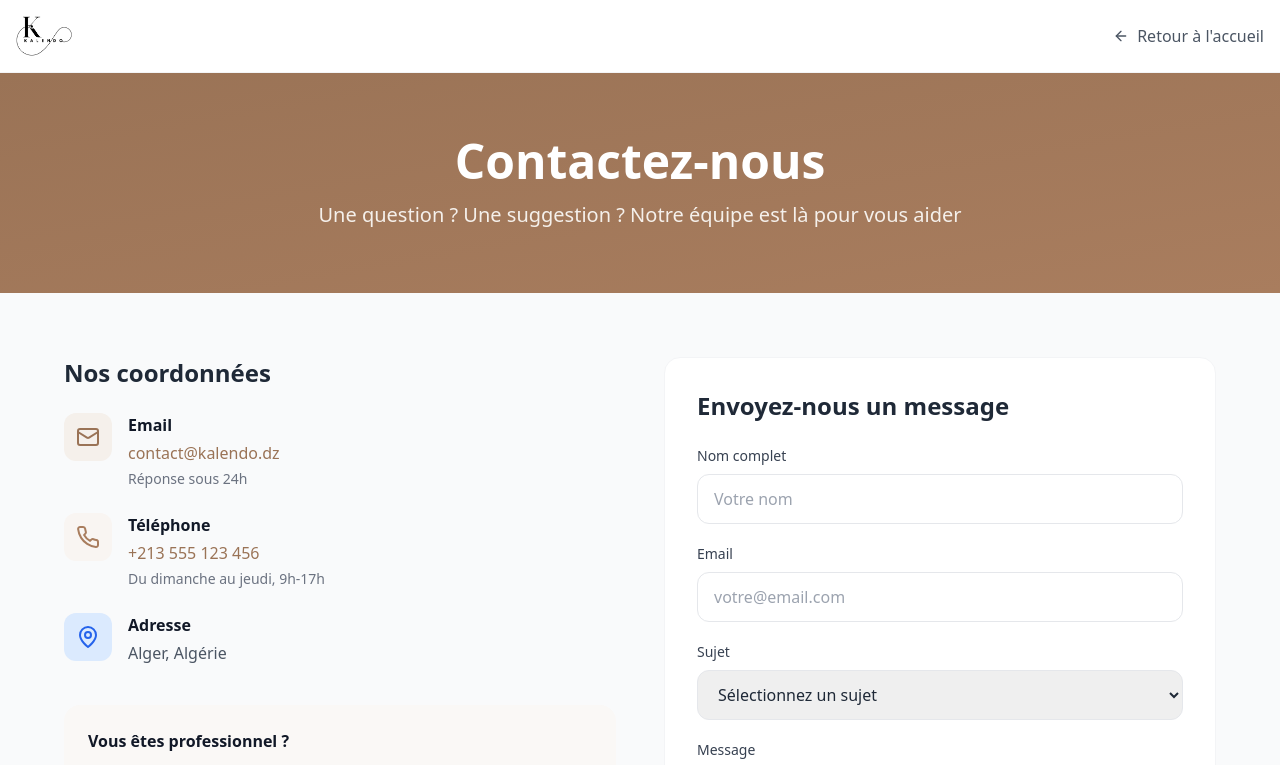
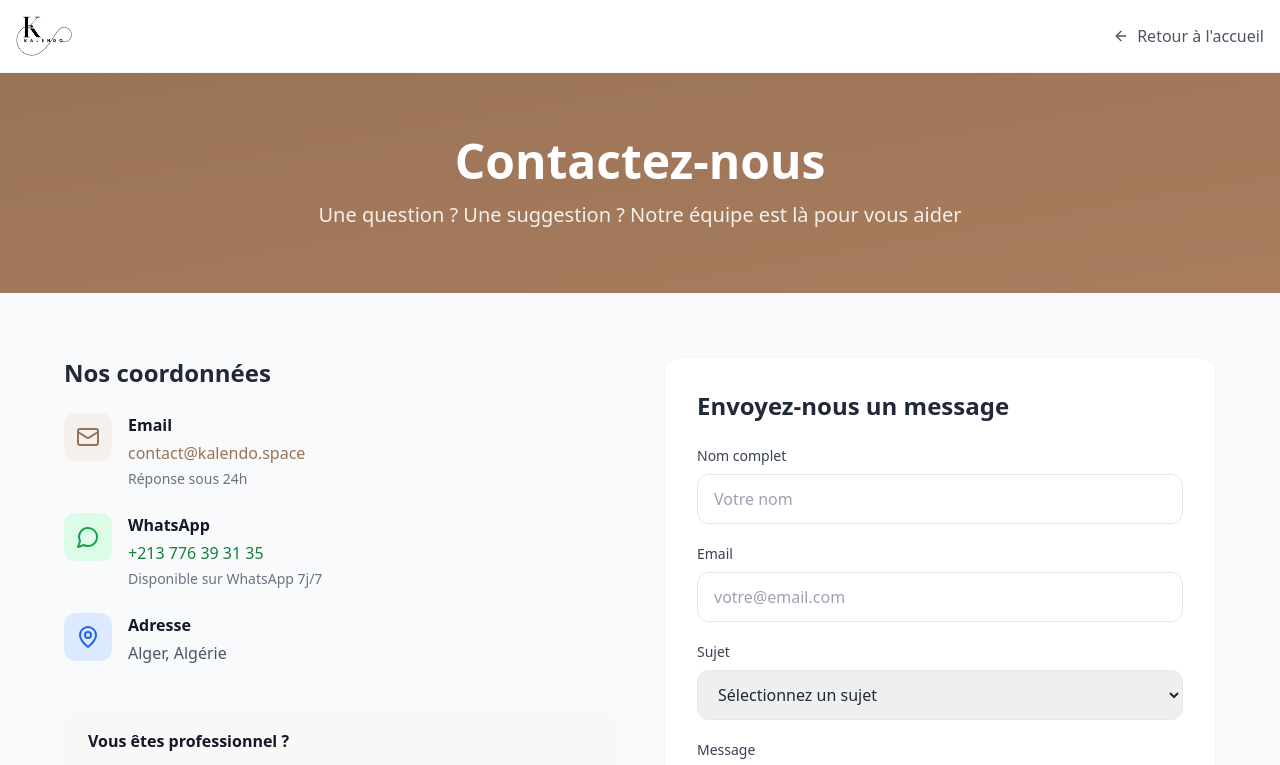
Before and after one commit to celyamehi/Plannv, a Next.js app: page /contact in a window 1280 px wide. Shown: the top 765 px of the page. Built offline with nearby package versions, Linux system fonts and the light colour scheme; no server answers; what @supabase/auth-helpers-nextjs would draw is missing.

Commit message:
fix(contact): replace platform email with contact@kalendo.space and set WhatsApp to +213 776393135

```diff
--- a/app/account-suspended/page.tsx
+++ b/app/account-suspended/page.tsx
@@ -145,19 +145,20 @@ export default function AccountSuspendedPage() {
             </p>
 
             <a
-              href="tel:+213555123456"
-              className="flex items-center justify-center gap-2 w-full px-4 py-3 bg-gradient-to-r from-nude-600 to-warm-600 text-white rounded-xl font-medium hover:shadow-lg transition-all"
+              href="https://wa.me/213776393135?text=Bonjour%2C%20mon%20compte%20Kalendo%20Pro%20est%20suspendu%2C%20je%20souhaite%20le%20r%C3%A9activer"
+              target="_blank"
+              rel="noopener noreferrer"
+              className="flex items-center justify-center gap-2 w-full px-4 py-3 bg-[#25D366] hover:bg-[#20bd5a] text-white rounded-xl font-medium hover:shadow-lg transition-all"
             >
-              <Phone className="w-5 h-5" />
-              Appeler : 0555 123 456
+              Contacter le support sur WhatsApp
             </a>
 
             <a
-              href="mailto:contact@kalendo.dz"
+              href="mailto:contact@kalendo.space"
               className="flex items-center justify-center gap-2 w-full px-4 py-3 border-2 border-nude-600 text-nude-600 rounded-xl font-medium hover:bg-nude-50 transition-all"
             >
               <Mail className="w-5 h-5" />
-              contact@kalendo.dz
+              contact@kalendo.space
             </a>
           </div>
 
--- a/app/admin/login/page.tsx
+++ b/app/admin/login/page.tsx
@@ -160,7 +160,7 @@ export default function AdminLoginPage() {
                   type="email"
                   value={email}
                   onChange={(e) => setEmail(e.target.value)}
-                  placeholder="admin@kalendo.dz"
+                  placeholder="admin@kalendo.space"
                   required
                   className="w-full pl-12 pr-4 py-3 bg-white/10 border border-white/20 rounded-xl text-white placeholder:text-gray-500 focus:outline-none focus:border-nude-500 focus:ring-2 focus:ring-nude-500/20 transition-all"
                 />
--- a/app/api/parse-maps-location/route.ts
+++ b/app/api/parse-maps-location/route.ts
@@ -128,7 +128,7 @@ export async function POST(request: NextRequest) {
         const reverseUrl = `https://nominatim.openstreetmap.org/reverse?format=json&lat=${coords.lat}&lon=${coords.lng}&addressdetails=1&accept-language=fr`
         const revRes = await fetch(reverseUrl, {
           headers: {
-            'User-Agent': 'KalendoApp/1.0 (contact@kalendo.dz)'
+            'User-Agent': 'KalendoApp/1.0 (contact@kalendo.space)'
           }
         })
 
@@ -211,7 +211,7 @@ export async function POST(request: NextRequest) {
 
     const searchRes = await fetch(searchUrl, {
       headers: {
-        'User-Agent': 'KalendoApp/1.0 (contact@kalendo.dz)'
+        'User-Agent': 'KalendoApp/1.0 (contact@kalendo.space)'
       }
     })
 
--- a/app/cgu/page.tsx
+++ b/app/cgu/page.tsx
@@ -80,8 +80,8 @@ export default function CGUPage() {
               <h2 className="text-xl font-bold mb-4">7. Contact</h2>
               <p className="text-gray-600 leading-relaxed">
                 Pour toute question relative aux CGU :
-                <a href="mailto:contact@kalendo.dz" className="text-nude-600 hover:underline ml-1">
-                  contact@kalendo.dz
+                <a href="mailto:contact@kalendo.space" className="text-nude-600 hover:underline ml-1">
+                  contact@kalendo.space
                 </a>
               </p>
             </div>
--- a/app/confidentialite/page.tsx
+++ b/app/confidentialite/page.tsx
@@ -91,8 +91,8 @@ export default function ConfidentialitePage() {
               </ul>
               <p className="text-gray-600 mt-3">
                 Pour exercer ces droits, contactez-nous à :
-                <a href="mailto:contact@kalendo.dz" className="text-nude-600 hover:underline ml-1">
-                  contact@kalendo.dz
+                <a href="mailto:contact@kalendo.space" className="text-nude-600 hover:underline ml-1">
+                  contact@kalendo.space
                 </a>
               </p>
             </div>
--- a/app/contact/page.tsx
+++ b/app/contact/page.tsx
@@ -4,7 +4,7 @@ import { useState } from "react"
 import Link from "next/link"
 import Image from "next/image"
 import { motion } from "framer-motion"
-import { ArrowLeft, Mail, Phone, MapPin, Send, CheckCircle } from "lucide-react"
+import { ArrowLeft, Mail, Phone, MapPin, Send, CheckCircle, MessageCircle } from "lucide-react"
 
 export default function ContactPage() {
   const [formData, setFormData] = useState({
@@ -80,23 +80,28 @@ export default function ContactPage() {
                   </div>
                   <div>
                     <h3 className="font-bold text-gray-900 mb-1">Email</h3>
-                    <a href="mailto:contact@kalendo.dz" className="text-nude-600 hover:underline">
-                      contact@kalendo.dz
+                    <a href="mailto:contact@kalendo.space" className="text-nude-600 hover:underline">
+                      contact@kalendo.space
                     </a>
                     <p className="text-sm text-gray-500 mt-1">Réponse sous 24h</p>
                   </div>
                 </div>
 
                 <div className="flex items-start gap-4">
-                  <div className="w-12 h-12 bg-warm-100 rounded-xl flex items-center justify-center flex-shrink-0">
-                    <Phone className="w-6 h-6 text-warm-600" />
+                  <div className="w-12 h-12 bg-green-100 rounded-xl flex items-center justify-center flex-shrink-0">
+                    <MessageCircle className="w-6 h-6 text-green-600" />
                   </div>
                   <div>
-                    <h3 className="font-bold text-gray-900 mb-1">Téléphone</h3>
-                    <a href="tel:+213555123456" className="text-nude-600 hover:underline">
-                      +213 555 123 456
+                    <h3 className="font-bold text-gray-900 mb-1">WhatsApp</h3>
+                    <a
+                      href="https://wa.me/213776393135"
+                      target="_blank"
+                      rel="noopener noreferrer"
+                      className="text-green-700 font-medium hover:underline"
+                    >
+                      +213 776 39 31 35
                     </a>
-                    <p className="text-sm text-gray-500 mt-1">Du dimanche au jeudi, 9h-17h</p>
+                    <p className="text-sm text-gray-500 mt-1">Disponible sur WhatsApp 7j/7</p>
                   </div>
                 </div>
 
--- a/app/mentions-legales/page.tsx
+++ b/app/mentions-legales/page.tsx
@@ -33,7 +33,7 @@ export default function MentionsLegalesPage() {
                 Le site Kalendo est édité par :<br />
                 <strong>Kalendo</strong><br />
                 Adresse : Alger, Algérie<br />
-                Email : contact@kalendo.dz
+                Email : contact@kalendo.space
               </p>
             </div>
 
@@ -67,8 +67,8 @@ export default function MentionsLegalesPage() {
               <h2 className="text-xl font-bold mb-4">5. Contact</h2>
               <p className="text-gray-600 leading-relaxed">
                 Pour toute question concernant ces mentions légales, vous pouvez nous contacter à l'adresse :
-                <a href="mailto:contact@kalendo.dz" className="text-nude-600 hover:underline ml-1">
-                  contact@kalendo.dz
+                <a href="mailto:contact@kalendo.space" className="text-nude-600 hover:underline ml-1">
+                  contact@kalendo.space
                 </a>
               </p>
             </div>
--- a/app/page.tsx
+++ b/app/page.tsx
@@ -43,8 +43,8 @@ export default function Home() {
               </p>
               <div className="flex items-center gap-2 text-sm text-gray-500">
                 <span>📧</span>
-                <a href="mailto:contact@kalendo.dz" className="hover:text-nude-600 transition-colors">
-                  contact@kalendo.dz
+                <a href="mailto:contact@kalendo.space" className="hover:text-nude-600 transition-colors">
+                  contact@kalendo.space
                 </a>
               </div>
             </div>
--- a/components/SubscriptionBanner.tsx
+++ b/components/SubscriptionBanner.tsx
@@ -197,18 +197,19 @@ export default function SubscriptionBanner() {
         {(subscription.status === 'pending' || subscription.status === 'expired' || subscription.status === 'suspended') && (
           <div className="flex flex-col gap-2">
             <a
-              href="tel:+213555123456"
-              className="flex items-center justify-center gap-2 px-4 py-2 bg-white text-gray-800 rounded-lg font-medium hover:bg-gray-100 transition-colors"
+              href="https://wa.me/213776393135?text=Bonjour%2C%20je%20vous%20contacte%20concernant%20mon%20abonnement%20Kalendo%20Pro"
+              target="_blank"
+              rel="noopener noreferrer"
+              className="flex items-center justify-center gap-2 px-4 py-2 bg-[#25D366] hover:bg-[#20bd5a] text-white rounded-lg font-medium transition-colors"
             >
-              <Phone className="w-4 h-4" />
-              Nous appeler
+              WhatsApp
             </a>
             <a
-              href="mailto:contact@kalendo.dz"
+              href="mailto:contact@kalendo.space"
               className="flex items-center justify-center gap-2 px-4 py-2 bg-white/20 text-white rounded-lg font-medium hover:bg-white/30 transition-colors"
             >
               <Mail className="w-4 h-4" />
-              contact@kalendo.dz
+              contact@kalendo.space
             </a>
           </div>
         )}
--- a/components/SubscriptionGuard.tsx
+++ b/components/SubscriptionGuard.tsx
@@ -122,11 +122,12 @@ export default function SubscriptionGuard({ children }: SubscriptionGuardProps)
                 </span>
               </div>
               <a
-                href="tel:+213555123456"
+                href="https://wa.me/213776393135?text=Bonjour%2C%20je%20souhaite%20renouveler%20mon%20abonnement%20Kalendo%20Pro"
+                target="_blank"
+                rel="noopener noreferrer"
                 className="text-yellow-800 font-medium hover:underline flex items-center gap-1"
               >
-                <Phone className="w-4 h-4" />
-                Renouveler
+                Renouveler sur WhatsApp
               </a>
             </div>
           </div>
@@ -215,18 +216,19 @@ export default function SubscriptionGuard({ children }: SubscriptionGuardProps)
         {/* Contact */}
         <div className="space-y-3">
           <a
-            href="tel:+213555123456"
-            className="flex items-center justify-center gap-2 w-full py-3 bg-gradient-to-r from-nude-600 to-warm-600 text-white rounded-xl font-semibold hover:shadow-lg transition-all"
+            href="https://wa.me/213776393135?text=Bonjour%2C%20je%20souhaite%20renouveler%20mon%20abonnement%20Kalendo%20Pro"
+            target="_blank"
+            rel="noopener noreferrer"
+            className="flex items-center justify-center gap-2 w-full py-3 bg-[#25D366] hover:bg-[#20bd5a] text-white rounded-xl font-semibold hover:shadow-lg transition-all"
           >
-            <Phone className="w-5 h-5" />
-            Appeler : +213 555 123 456
+            Contacter sur WhatsApp
           </a>
           <a
-            href="mailto:contact@kalendo.dz"
+            href="mailto:contact@kalendo.space"
             className="flex items-center justify-center gap-2 w-full py-3 border border-gray-200 text-gray-700 rounded-xl font-medium hover:bg-gray-50 transition-all"
           >
             <Mail className="w-5 h-5" />
-            contact@kalendo.dz
+            contact@kalendo.space
           </a>
         </div>
 
--- a/components/nos-offres/NosOffresView.tsx
+++ b/components/nos-offres/NosOffresView.tsx
@@ -44,7 +44,7 @@ export default function NosOffresView() {
     const message = encodeURIComponent(
       "Bonjour, je suis gérant(e) de salon et je souhaite avoir des informations sur l'offre Kalendo Pro (1500 DA / mois avec 30 jours d'essai gratuit)."
     )
-    window.open(`https://wa.me/213555123456?text=${message}`, "_blank")
+    window.open(`https://wa.me/213776393135?text=${message}`, "_blank")
   }
 
   const faqItems = [
@@ -699,8 +699,8 @@ export default function NosOffresView() {
               </p>
               <div className="flex items-center gap-2 text-sm text-gray-500">
                 <span>📧</span>
-                <a href="mailto:contact@kalendo.dz" className="hover:text-nude-600 transition-colors">
-                  contact@kalendo.dz
+                <a href="mailto:contact@kalendo.space" className="hover:text-nude-600 transition-colors">
+                  contact@kalendo.space
                 </a>
               </div>
             </div>
--- a/lib/email/welcome.ts
+++ b/lib/email/welcome.ts
@@ -136,7 +136,7 @@ function getProfessionalEmailHtml(fullName: string): string {
           <tr>
             <td style="background-color: #fcfbfa; padding: 25px 40px; border-top: 1px solid #f0eae4; text-align: center;">
               <p style="margin: 0 0 8px 0; font-size: 12px; color: #8a8279;">
-                Besoin d'aide ? Notre équipe est disponible : <a href="mailto:contact@kalendo.dz" style="color: #9d7854; text-decoration: none; font-weight: 600;">contact@kalendo.dz</a>
+                Besoin d'aide ? Notre équipe est disponible : <a href="mailto:contact@kalendo.space" style="color: #9d7854; text-decoration: none; font-weight: 600;">contact@kalendo.space</a>
               </p>
               <p style="margin: 0; font-size: 11px; color: #a9a29a;">
                 © ${new Date().getFullYear()} Kalendo. La plateforme de réservation beauté & bien-être en Algérie 🇩🇿
@@ -249,7 +249,7 @@ function getClientEmailHtml(fullName: string): string {
           <tr>
             <td style="background-color: #fcfbfa; padding: 25px 40px; border-top: 1px solid #f0eae4; text-align: center;">
               <p style="margin: 0 0 8px 0; font-size: 12px; color: #8a8279;">
-                Une question ? Écrivez-nous à <a href="mailto:contact@kalendo.dz" style="color: #9d7854; text-decoration: none; font-weight: 600;">contact@kalendo.dz</a>
+                Une question ? Écrivez-nous à <a href="mailto:contact@kalendo.space" style="color: #9d7854; text-decoration: none; font-weight: 600;">contact@kalendo.space</a>
               </p>
               <p style="margin: 0; font-size: 11px; color: #a9a29a;">
                 © ${new Date().getFullYear()} Kalendo. La plateforme de réservation beauté & bien-être en Algérie 🇩🇿
@@ -288,7 +288,7 @@ export async function sendWelcomeEmail({ to, fullName = '', userType }: SendWelc
       : getClientEmailHtml(fullName)
 
     // Expéditeur par défaut : onboarding@resend.dev (fourni par défaut par Resend avant validation de domaine)
-    // ou "Kalendo <contact@kalendo.dz>" si le domaine est configuré
+    // ou "Kalendo <contact@kalendo.space>" si le domaine est configuré
     const fromAddress = process.env.RESEND_FROM_EMAIL || 'Kalendo <onboarding@resend.dev>'
 
     const response = await fetch('https://api.resend.com/emails', {
```
